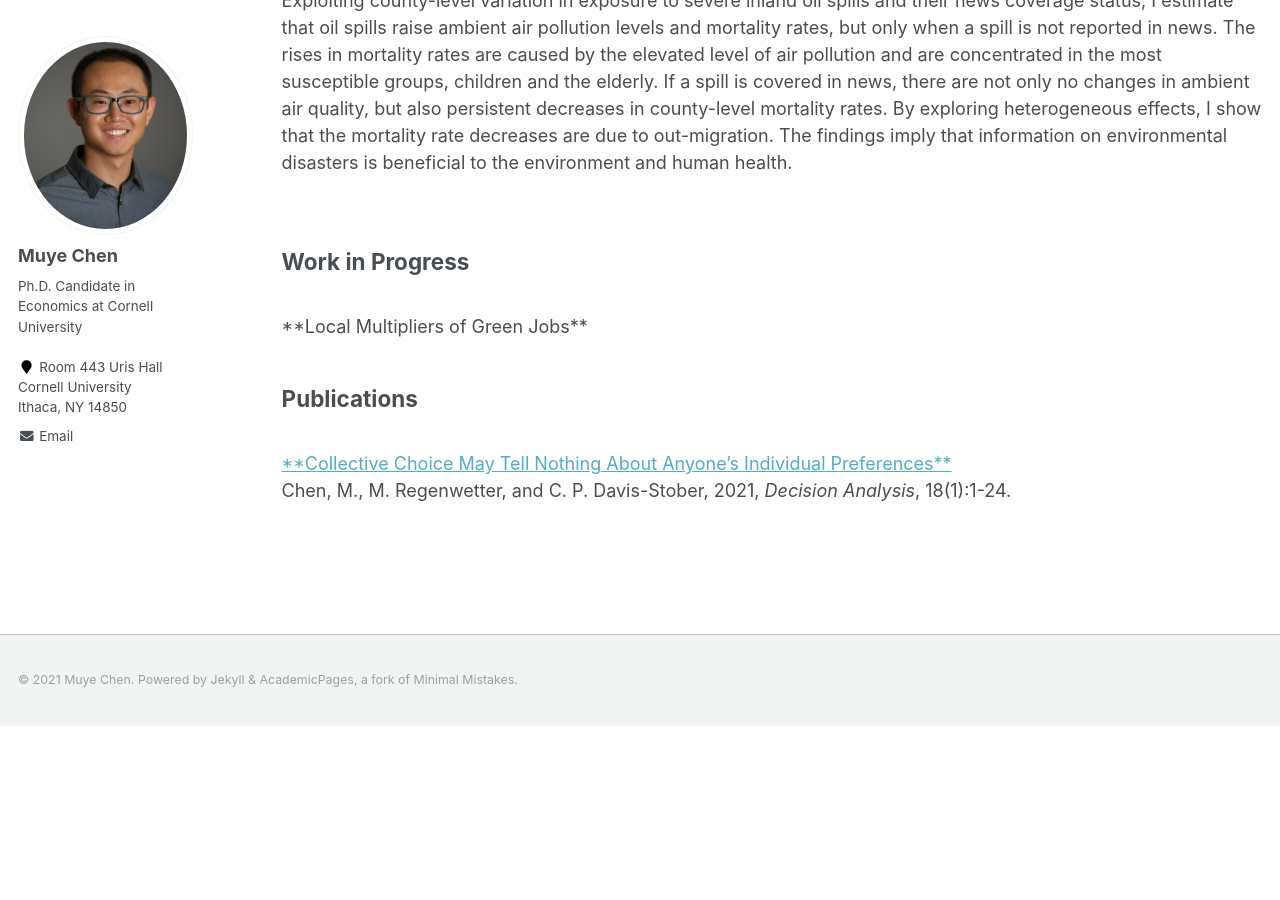
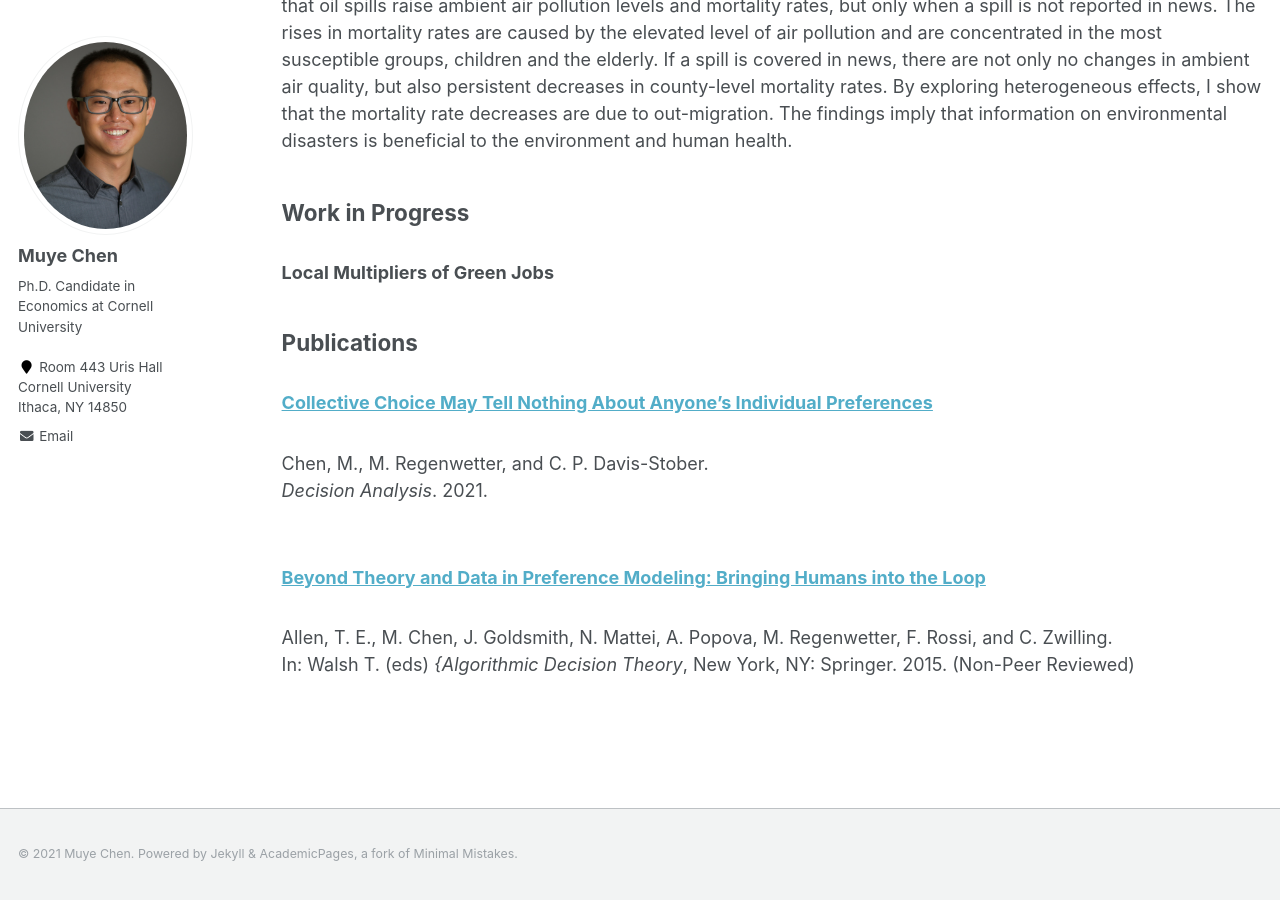
Before and after one commit to muyechenecon/muyechenecon.github.io, a Jekyll site: the page built from _pages/research.md, in a window 1280 px wide and 900 px high, scrolled down 683 px. Built offline with Jekyll 4.4.1, drawn with Linux system fonts in a browser that asks for light colours; before the commit the page ends 1409 px from its top, so only the background shows below that.

Commit message:
Update research.md

```diff
--- a/_pages/research.md
+++ b/_pages/research.md
@@ -8,7 +8,7 @@ author_profile: true
 {% include base_path %}
 
 <p id="1.5-spaced" style="line-height: 150%;">
-<h2> Working Papers </h2><br>
+<h2> Working Papers </h2>
 <!--
 <div><a href="http://kevincng.github.io/files/stem.pdf">The Returns to STEM Programs for Less-Prepared Students</a><br>
 <p style="margin-left: 40px"> with Evan Riehl <br>
@@ -19,17 +19,22 @@ Revise & resubmit, <i> American Economic Journal: Economic Policy </i> </p> </di
 <div>This paper provides the first causal estimates on how inland oil spills, one major type of environmental disasters, affect local labor markets. By exploiting severe inland petroleum oil spills and their news coverage status, I find that oil spills negatively affect county-level labor markets only when a spill is in the news. In the five years after a news-covered severe inland spill, employment and wage, which are the equilibrium quantity and price, and the number of establishments and labor force, which act as imperfect measures of labor demand and supply, all decrease significantly. When a severe inland spill is not reported in the news, the county-level labor markets are intact. The mechanism behind the observed effects is that spill information induces composition changes in gross out- and in-migration, which weakens the labor market conditions in sectors of low tradability. Back-of-the-envelope calculations suggest that, comparing to the control group, counties with news-covered spills lost 515K jobs, whose monetary value is equivalent to \$55.1B, and \$30.3B in foregone wages in aggregate in the post period.</div> <br>
 
 
-<div><h4>Mortality Effects of Pollution when Information is (not) Missing: Evidence from Inland Oil Spills</h4></div>
-<div> Exploiting county-level variation in exposure to severe inland oil spills and their news coverage status, I estimate that oil spills raise ambient air pollution levels and mortality rates, but only when a spill is not reported in news. The rises in mortality rates are caused by the elevated level of air pollution and are concentrated in the most susceptible groups, children and the elderly. If a spill is covered in news, there are not only no changes in ambient air quality, but also persistent decreases in county-level mortality rates. By exploring heterogeneous effects, I show that the mortality rate decreases are due to out-migration. The findings imply that information on environmental disasters is beneficial to the environment and human health.</div> <br>
+<div><h3>Mortality Effects of Pollution when Information is (not) Missing: Evidence from Inland Oil Spills</h3></div>
+<div> Exploiting county-level variation in exposure to severe inland oil spills and their news coverage status, I estimate that oil spills raise ambient air pollution levels and mortality rates, but only when a spill is not reported in news. The rises in mortality rates are caused by the elevated level of air pollution and are concentrated in the most susceptible groups, children and the elderly. If a spill is covered in news, there are not only no changes in ambient air quality, but also persistent decreases in county-level mortality rates. By exploring heterogeneous effects, I show that the mortality rate decreases are due to out-migration. The findings imply that information on environmental disasters is beneficial to the environment and human health.</div>
 </p>
 
 <p id="1.5-spaced" style="line-height: 150%;">
-<h2> Work in Progress </h2><br>
-<div>**Local Multipliers of Green Jobs**</div>
+<h2> Work in Progress </h2>
+<div><h3>Local Multipliers of Green Jobs</h3></div>
 </p>
 
 <p id="1.5-spaced" style="line-height: 150%;">
-<h2> Publications </h2><br>
-<div><a href="https://pubsonline.informs.org/doi/abs/10.1287/deca.2020.0417">**Collective Choice May Tell Nothing About Anyone’s Individual Preferences**</a><br>
- Chen, M., M. Regenwetter, and C. P. Davis-Stober, 2021, <i>Decision Analysis</i>, 18(1):1-24.</div>
+<h2> Publications </h2>
+<div><a href="https://pubsonline.informs.org/doi/abs/10.1287/deca.2020.0417"><h3>Collective Choice May Tell Nothing About Anyone’s Individual Preferences</h3></a><br>
+ Chen, M., M. Regenwetter, and C. P. Davis-Stober.<br>
+ <i>Decision Analysis</i>. 2021.</div><br>
+
+ <div><a href="https://link.springer.com/chapter/10.1007/978-3-319-23114-3_1"><h3>Beyond Theory and Data in Preference Modeling: Bringing Humans into the Loop</h3></a><br>
+ Allen, T. E., M. Chen, J. Goldsmith, N. Mattei, A. Popova, M. Regenwetter, F. Rossi, and C. Zwilling.<br>
+ In: Walsh T. (eds) <i>{Algorithmic Decision Theory</i>, New York, NY: Springer. 2015. (Non-Peer Reviewed)</div>
 </p>
```
